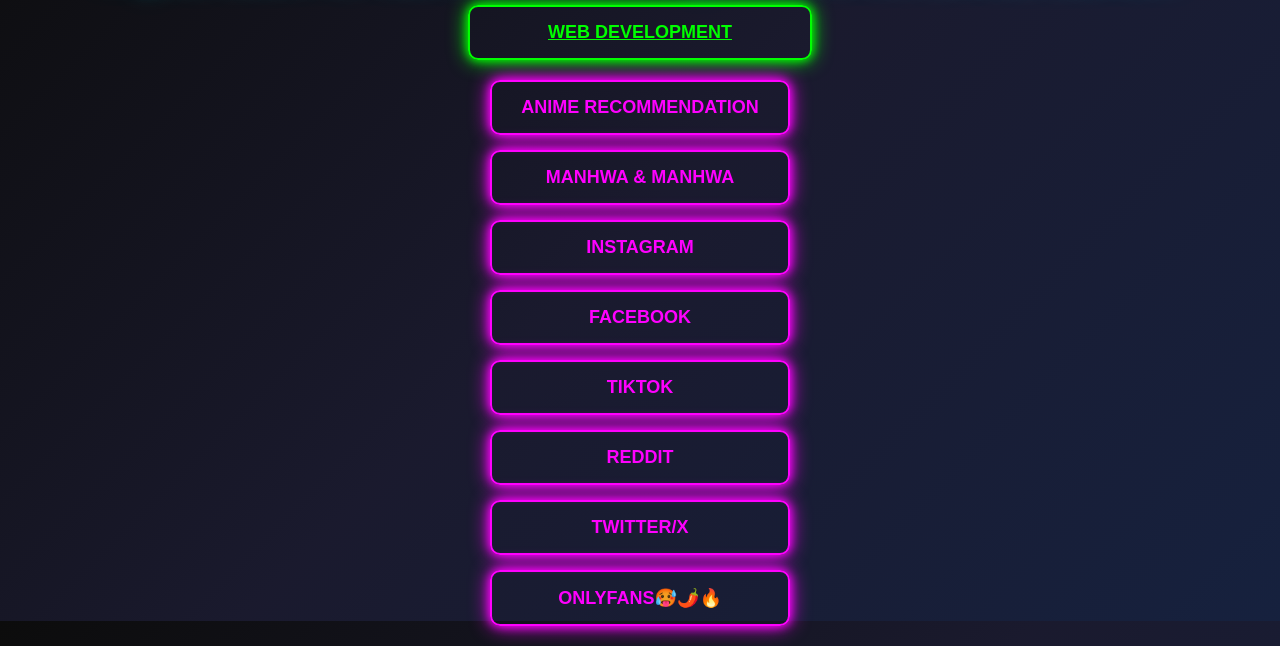
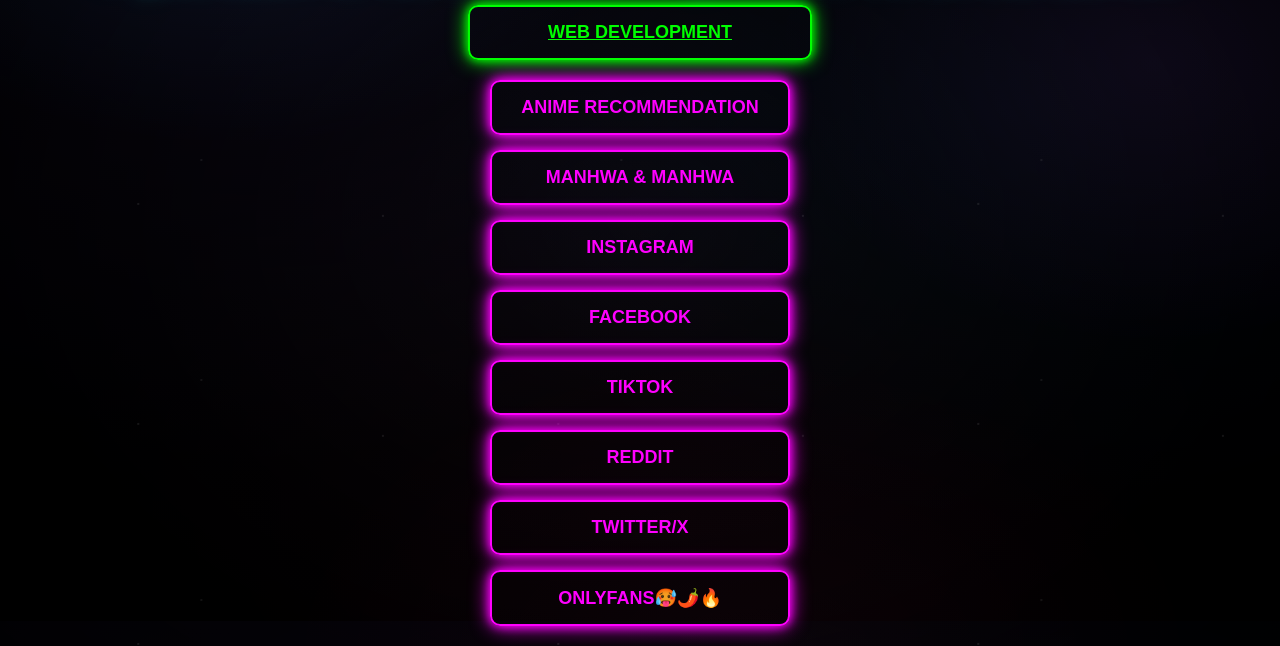
Before and after one commit to pixelmorgan007-blip/zommitman, a plain HTML site: page index.html in a window 1280 px wide. Shown: the part 179-825 px from the top of the page. Drawn offline with Linux system fonts and the light colour scheme.

Commit message:
Update styles.css

```diff
--- a/styles.css
+++ b/styles.css
@@ -1,6 +1,12 @@
 body {
     font-family: 'Arial', sans-serif;
-    background: linear-gradient(135deg, #0c0c0c, #1a1a2e, #16213e);
+    /* Galaxy "void" base */
+    background:
+        radial-gradient(1200px 800px at 20% 20%, rgba(110, 64, 170, 0.18), transparent 60%),
+        radial-gradient(1000px 700px at 80% 35%, rgba(28, 167, 255, 0.10), transparent 60%),
+        radial-gradient(900px 650px at 50% 85%, rgba(255, 56, 166, 0.06), transparent 65%),
+        radial-gradient(1200px 900px at 50% 50%, rgba(255, 255, 255, 0.04), transparent 55%),
+        linear-gradient(180deg, #02030a 0%, #010106 55%, #000000 100%);
     background-attachment: fixed;
     display: flex;
     justify-content: center;
@@ -9,6 +15,95 @@
     margin: 0;
     color: #fff;
     overflow-x: hidden;
+    position: relative;
+    isolation: isolate; /* keep galaxy layers behind content */
+}
+
+/* Parallax vars (normalized [-1..1]) updated by galaxy.js */
+:root {
+    --galaxy-x: 0;
+    --galaxy-y: 0;
+}
+
+/* Starfield layers (behind content, above the base gradient) */
+body::before,
+body::after {
+    content: "";
+    position: fixed;
+    inset: -30vmax; /* oversize so parallax never shows edges */
+    pointer-events: none;
+    z-index: -1;
+    transform: translate3d(0, 0, 0);
+    will-change: transform, opacity, filter, background-position;
+}
+
+/* Small sharp stars + twinkle */
+body::before {
+    background-image:
+        radial-gradient(1px 1px at 20px 30px, rgba(255, 255, 255, 0.95), transparent 55%),
+        radial-gradient(1px 1px at 80px 120px, rgba(255, 255, 255, 0.75), transparent 55%),
+        radial-gradient(1px 1px at 140px 60px, rgba(255, 255, 255, 0.85), transparent 55%),
+        radial-gradient(1px 1px at 210px 180px, rgba(255, 255, 255, 0.70), transparent 55%),
+        radial-gradient(1px 1px at 260px 40px, rgba(255, 255, 255, 0.90), transparent 55%),
+        radial-gradient(1px 1px at 320px 160px, rgba(255, 255, 255, 0.65), transparent 55%),
+        radial-gradient(1px 1px at 410px 90px, rgba(255, 255, 255, 0.85), transparent 55%),
+        radial-gradient(1px 1px at 520px 220px, rgba(255, 255, 255, 0.70), transparent 55%);
+    background-size: 560px 280px;
+    background-repeat: repeat;
+    opacity: 0.9;
+    filter: brightness(1.05);
+    transform: translate3d(
+        calc(var(--galaxy-x) * 14px),
+        calc(var(--galaxy-y) * 14px),
+        0
+    );
+    animation: galaxyTwinkle 3.8s ease-in-out infinite;
+}
+
+/* Soft stars + nebula haze + slow drift */
+body::after {
+    background-image:
+        radial-gradient(2px 2px at 60px 80px, rgba(255, 255, 255, 0.22), transparent 60%),
+        radial-gradient(2px 2px at 200px 40px, rgba(255, 255, 255, 0.18), transparent 60%),
+        radial-gradient(2px 2px at 320px 140px, rgba(255, 255, 255, 0.20), transparent 60%),
+        radial-gradient(700px 420px at 30% 30%, rgba(82, 155, 255, 0.08), transparent 60%),
+        radial-gradient(650px 480px at 75% 40%, rgba(185, 90, 255, 0.07), transparent 62%),
+        radial-gradient(780px 520px at 55% 78%, rgba(255, 75, 155, 0.04), transparent 66%),
+        radial-gradient(1200px 900px at 50% 50%, rgba(0, 0, 0, 0.55), rgba(0, 0, 0, 0.92) 75%);
+    background-size: 420px 220px, 420px 220px, 420px 220px, auto, auto, auto, auto;
+    background-repeat: repeat, repeat, repeat, no-repeat, no-repeat, no-repeat, no-repeat;
+    opacity: 0.95;
+    filter: saturate(1.05) blur(0.2px);
+    transform: translate3d(
+        calc(var(--galaxy-x) * 22px),
+        calc(var(--galaxy-y) * 22px),
+        0
+    );
+    animation: galaxyDrift 26s linear infinite;
+}
+
+@keyframes galaxyTwinkle {
+    0% {
+        opacity: 0.75;
+        filter: brightness(0.95);
+    }
+    50% {
+        opacity: 1;
+        filter: brightness(1.25);
+    }
+    100% {
+        opacity: 0.78;
+        filter: brightness(1.0);
+    }
+}
+
+@keyframes galaxyDrift {
+    0% {
+        background-position: 0 0, 0 0, 0 0, 0 0, 0 0, 0 0, 0 0;
+    }
+    100% {
+        background-position: 220px 140px, -180px 120px, 140px -110px, 0 0, 0 0, 0 0, 0 0;
+    }
 }
 
 .container {
@@ -16,6 +111,8 @@
     padding: 20px;
     max-width: 1200px;
     width: 100%;
+    position: relative;
+    z-index: 1;
 }
 
 h1 {
@@ -93,6 +190,7 @@
     cursor: pointer;
     transition: all 0.3s ease;
     text-decoration: none;
+    z-index: 1;
 }
 
 .left-btn {
@@ -111,6 +209,14 @@
 .corner-btn:hover {
     box-shadow: 0 0 20px #00ffff, 0 0 40px #00ffff;
     transform: scale(1.1);
+}
+
+@media (prefers-reduced-motion: reduce) {
+    body::before,
+    body::after {
+        animation: none !important;
+        transform: none !important;
+    }
 }
 
 /* Mobile Responsiveness */
```
